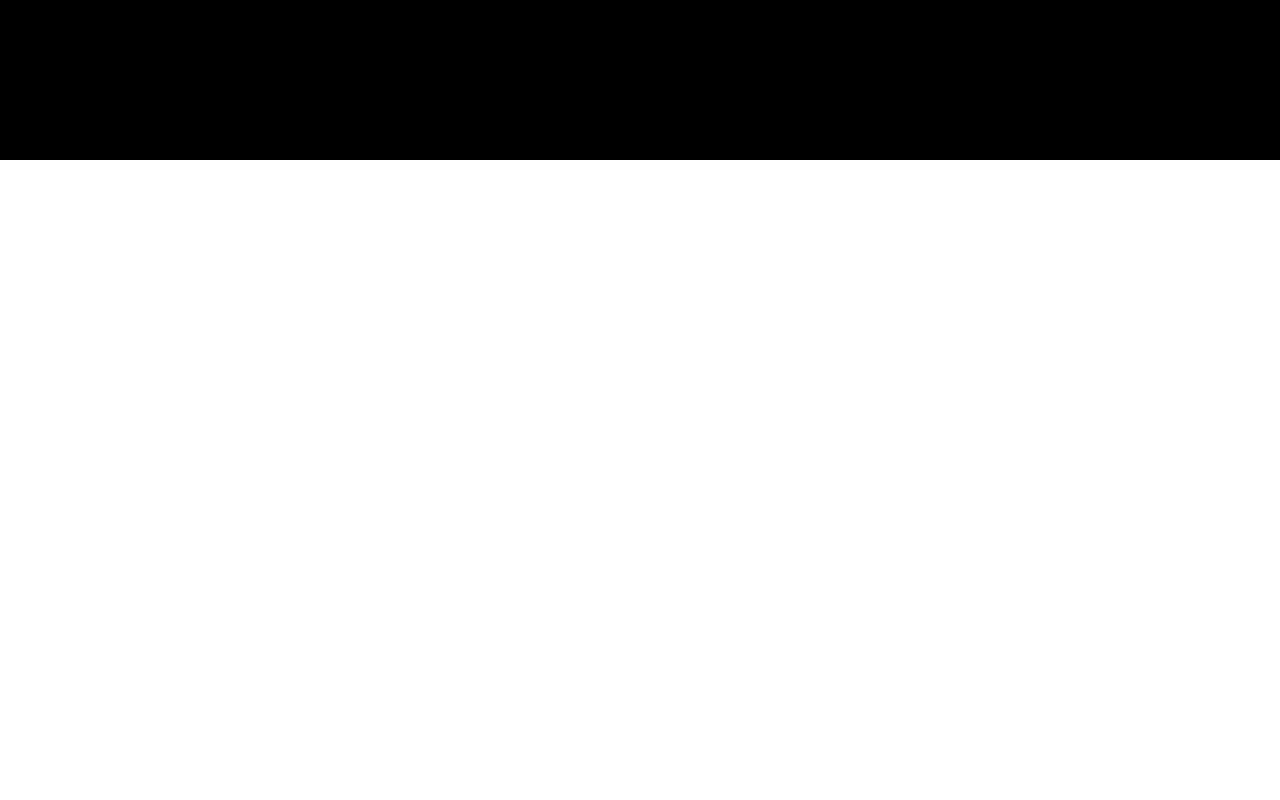
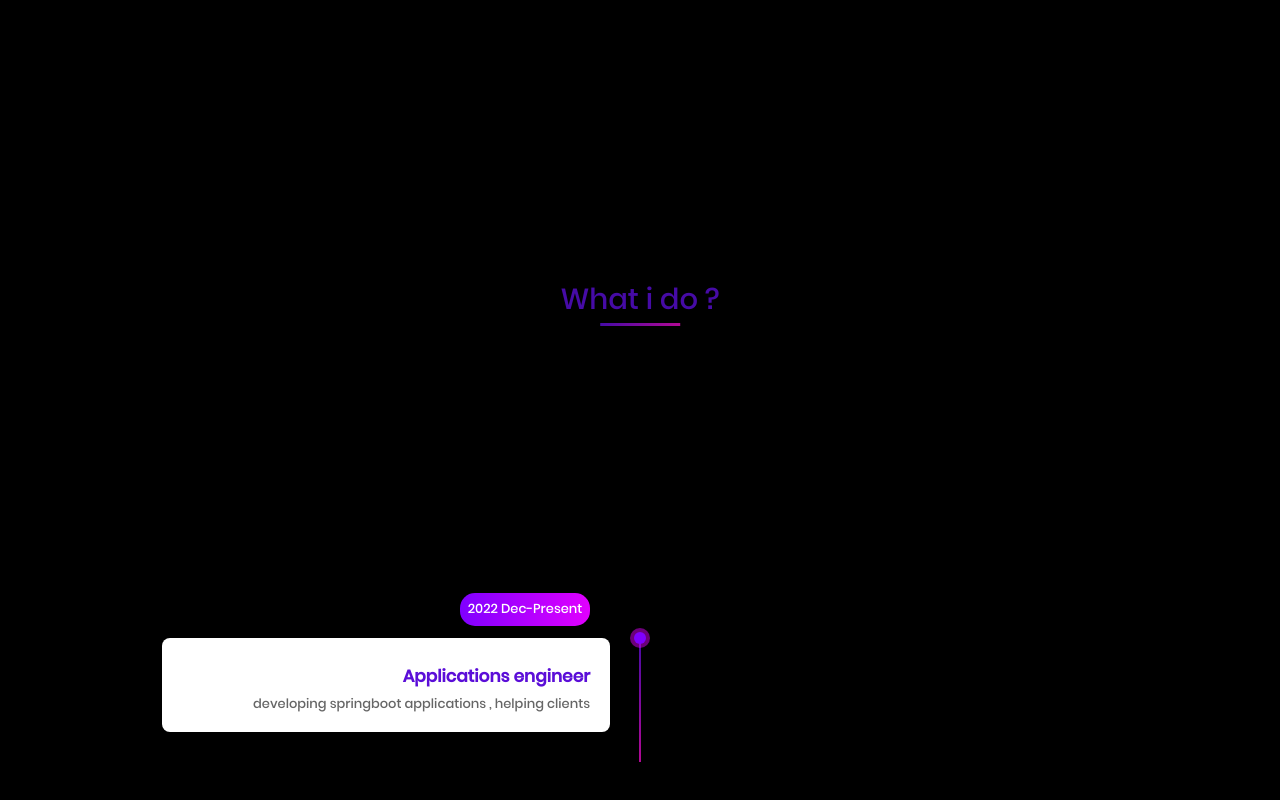
Before and after one commit to itsNitish247/portfolio, a React (Create React App) app: page / in a window 1280 px wide. Shown: the part 1520-2320 px from the top of the page. Before the commit the page ends 1680 px from the top, so only its background shows below. Built offline with nearby package versions, Linux system fonts and the light colour scheme; a web font is replaced by a local one.

Commit message:
added experience page

```diff
--- a/src/components/layout.jsx
+++ b/src/components/layout.jsx
@@ -3,6 +3,7 @@
 import Home from '../pages/home'
 import '../styles/layout.css'
 import AboutMe from '../pages/aboutMe'
+import Experience from '../pages/experience'
 
 
 function Layout() {
@@ -11,6 +12,7 @@
       <div className='nav_placement'><Navbar /></div>
       <div className='home_placement'><Home /></div>
       <div className="aboutMe_placement"><AboutMe /></div>
+      <div className="experience_placement"><Experience /></div>
     </div>
   )
 }
--- a/src/pages/experience.jsx
+++ b/src/pages/experience.jsx
@@ -1,11 +1,28 @@
 import React from 'react'
+import '../styles/experience.css'
 
 function Experience() {
   return (
-    <div>
+    <div className="main">
+    <h3 className="head">What i <span className='do'>do ?</span></h3>
+    <div className="container">
+      <ul>
+        <li>
+          <h3 className="heading">Applications engineer</h3>
+          <p>
+          developing springboot applications , helping clients
+          </p>
 
+          <span className="date">2022 Dec-Present</span>
+          <span className="circle"></span>
+        </li>
+        </ul>
     </div>
-  )
+  </div>
+);
 }
 
+
+
+
 export default Experience
--- /dev/null
+++ b/src/styles/experience.css
@@ -0,0 +1,188 @@
+* {
+	padding: 0;
+	margin: 0;
+	box-sizing: border-box;
+	font-family: Poppins;
+}
+@font-face {
+	font-family: Poppins;
+	src: url(../assets//fonts/FontsFree-Net-Poppins-Medium.ttf);
+}
+.main {
+	width: 100%;
+	height: 100%;
+	display: grid;
+	place-items: center;
+	/* background-color: rgb(245, 245, 245); */
+	padding: 50px 0;
+}
+.main .head {
+	font-size: 29px;
+	color: rgba(91, 14, 216, 0.767);
+	position: relative;
+	margin-bottom: 100px;
+	font-weight: 500;
+}
+.main .head::after {
+	content: " ";
+	position: absolute;
+	width: 50%;
+	height: 3px;
+	left: 50%;
+	bottom: -5px;
+	transform: translateX(-50%);
+	background-image: linear-gradient(to right, rgba(91, 14, 216, 0.767), rgba(238, 12, 200, 0.747));
+}
+
+/* Container Css Start  */
+.container {
+	width: 70%;
+	height: auto;
+	margin: auto 0;
+	position: relative;
+}
+.container ul {
+	list-style: none;
+}
+
+.container ul::after {
+	content: " ";
+	position: absolute;
+	width: 2px;
+	height: 100%;
+	left: 50%;
+	top: 0;
+	transform: translateX(-50%);
+	background-image: linear-gradient(to bottom, rgba(91, 14, 216, 0.767), rgba(238, 12, 200, 0.747));
+}
+.container ul li {
+	width: 50%;
+	height: auto;
+	padding: 15px 20px;
+	background-color: #fff;
+	border-radius: 8px;
+	box-shadow: 1px 1px 15px rgba(0, 0, 0, 0.218);
+	position: relative;
+	margin-bottom: 30px;
+	z-index: 99;
+}
+.container ul li:nth-child(4) {
+	margin-bottom: 0;
+}
+.container ul li .circle {
+	position: absolute;
+	width: 20px;
+	height: 20px;
+	border-radius: 50%;
+	background-color: #e100ff7a;
+	top: 0;
+	display: grid;
+	place-items: center;
+}
+.circle::after{
+	content: ' ';
+	width: 12px;
+	height: 12px;
+	background-color: #7f00ff;
+	border-radius: 50%;
+}
+ul li:nth-child(odd) .circle {
+	transform: translate(50%, -50%);
+	right: -30px;
+}
+ul li:nth-child(even) .circle {
+	transform: translate(-50%, -50%);
+	left: -30px;
+}
+ul li .date {
+	position: absolute;
+	width: 130px;
+	height: 33px;
+	background-image: linear-gradient(to right,#7f00ff,#e100ff);
+	border-radius: 15px;
+	top: -45px;
+	display: grid;
+	place-items: center;
+	color: #fff;
+	font-size: 13px;
+	box-shadow: 1px 2px 12px rgba(0, 0, 0, 0.318);
+}
+.container ul li:nth-child(odd) {
+	float: left;
+	clear: right;
+	text-align: right;
+	transform: translateX(-30px);
+}
+ul li:nth-child(odd) .date {
+	right: 20px;
+}
+.container ul li:nth-child(even) {
+	float: right;
+	clear: left;
+	transform: translateX(30px);
+}
+ul li .heading {
+	font-size: 17px;
+	color: rgb(91, 14, 216);
+}
+ul li p {
+	font-size: 13px;
+	color: #666;
+	line-height: 18px;
+	margin: 6px 0 4px 0;
+}
+ul li a {
+	font-size: 13px;
+	text-decoration: none;
+	color: rgb(18, 54, 214);
+	transition: all 0.3s ease;
+}
+
+
+@media only screen and (min-width:798px) and (max-width: 1100px) {
+	.container{
+		width: 80%;
+	}
+}
+
+@media only screen and (max-width: 798px) {
+	.container{
+		width: 70%;
+		transform: translateX(20px);
+	}
+	.container ul::after{
+		left: -40px;
+	}
+	.container ul li {
+		width: 100%;
+		float: none;
+		clear: none;
+		margin-bottom: 80px;
+	}
+	.container ul li .circle{
+		left: -40px;
+		transform: translate(-50%, -50%);
+	}
+	.container ul li .date{
+		left: 20px;
+	}
+	.container ul li:nth-child(odd) {
+		transform: translateX(0px);
+		text-align: left;
+	}
+	.container ul li:nth-child(even) {
+		transform: translateX(0px);
+	}
+}
+
+@media only screen and (max-width: 550px) {
+	.container{
+		width: 80%;
+	}
+	.container ul::after{
+		left: -20px;
+	}
+	.container ul li .circle{
+		left: -20px;
+	}
+}
--- a/src/styles/layout.css
+++ b/src/styles/layout.css
@@ -1,6 +1,6 @@
 .layout_body{
    background-color:#000000;
-
+   /* background-color: rgb(245, 245, 245); */
    overflow-y: hidden;
    overflow-x: hidden;
 }
@@ -14,3 +14,8 @@
    height: 100vh;
    width: 100vw;
 }
+
+.experience_placement{
+   height: 100vh;
+   width: 100vw;
+}
```
Also changed, not shown: src/assets/fonts/FontsFree-Net-Poppins-Medium.ttf (added).
